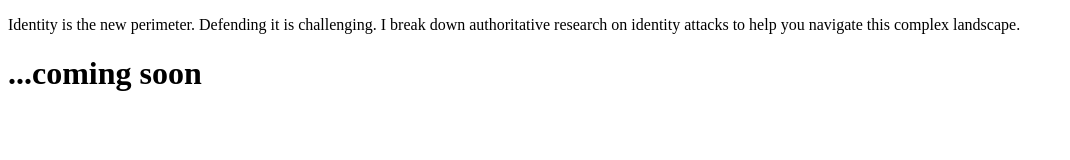
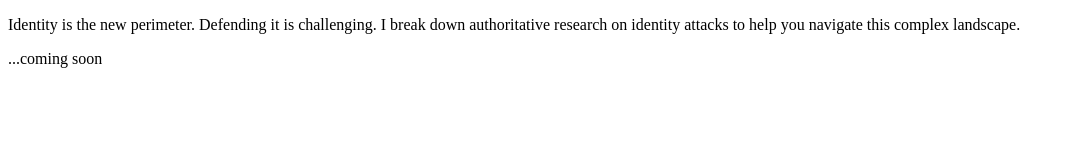
Before and after one commit to IdentityAttacksInfo/front-page, a plain HTML site: page index.html in a window 1280 px wide. Shown: the whole page, without its empty margins (0-1070 px from the left). Drawn offline with Linux system fonts and the light colour scheme.

Commit message:
Update index.html

```diff
--- a/index.html
+++ b/index.html
@@ -5,6 +5,6 @@
 </head>
 <body>
   <p>Identity is the new perimeter. Defending it is challenging. I break down authoritative research on identity attacks to help you navigate this complex landscape.</p>
-  <h1>...coming soon</h1>
+  <p>...coming soon</p>
 </body>
 </html>
```
